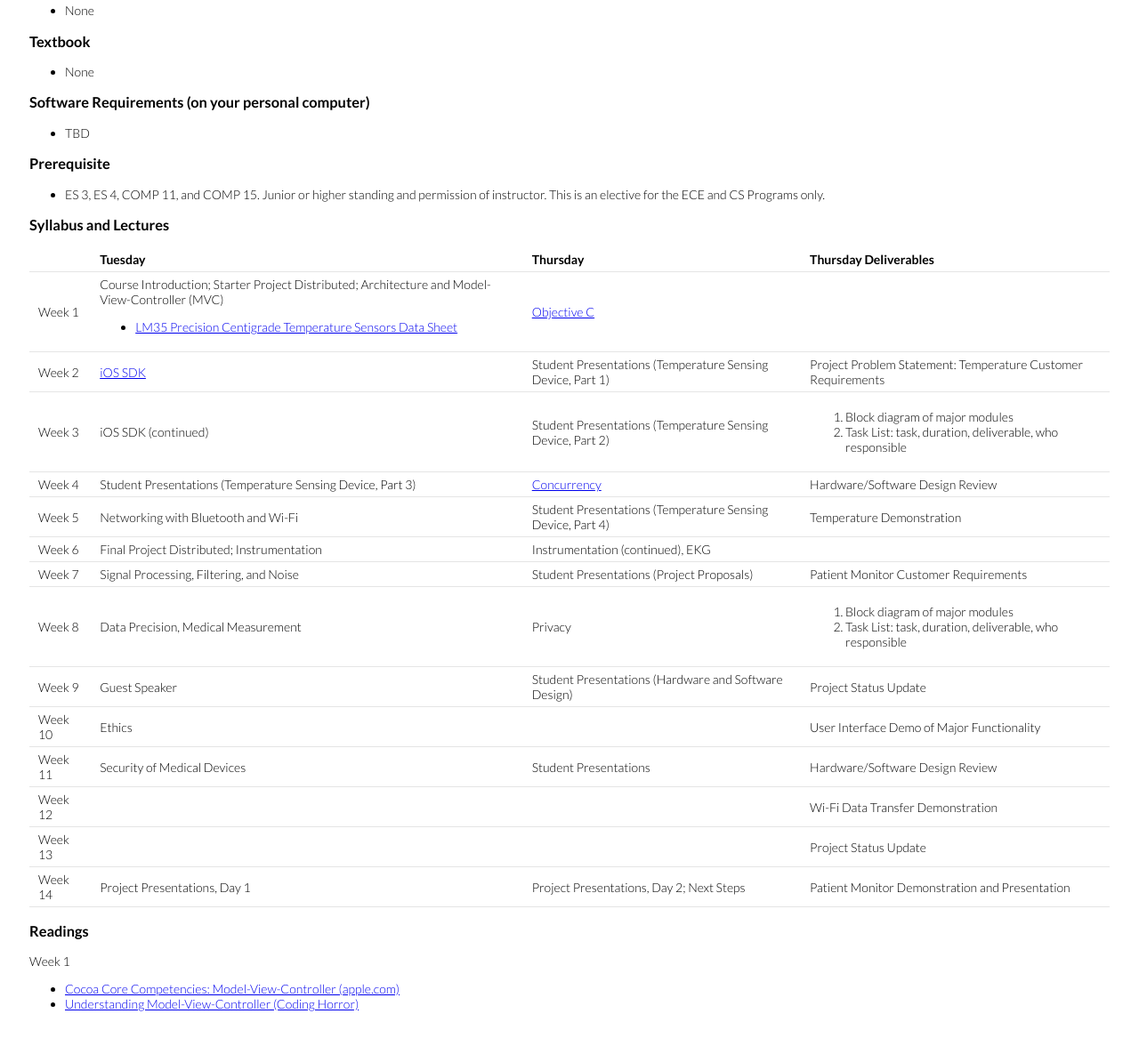
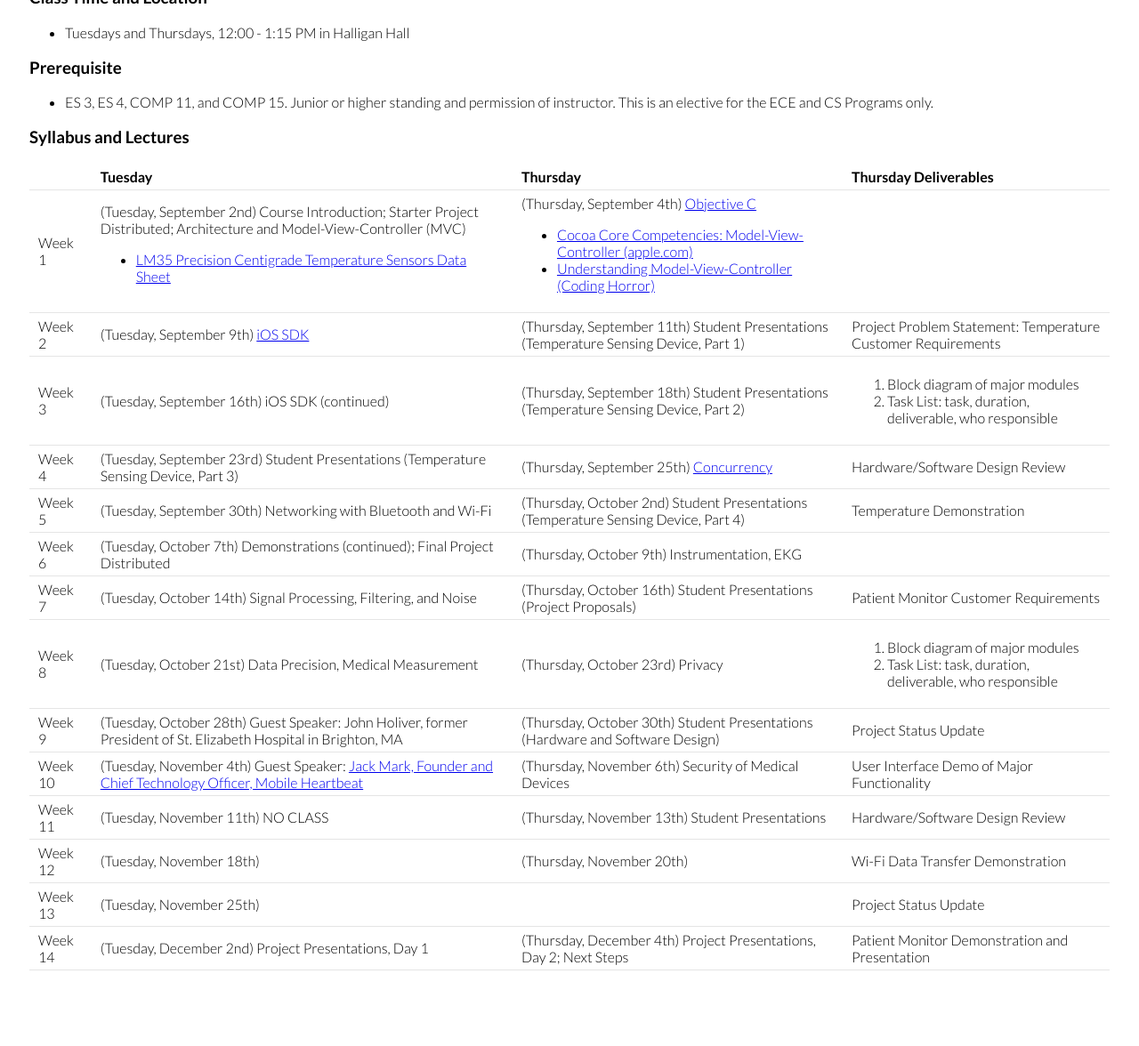
Before and after one commit to eangelica2014/MobileMedicalDevices, a plain HTML site: page index.html in a window 1280 px wide. Shown: the part 638-1814 px from the top of the page at 89% size. After the commit the page ends 1762 px from the top, so only its background shows below. Drawn offline with Linux system fonts and the light colour scheme.

Commit message:
Updated schedule

```diff
--- a/index.html
+++ b/index.html
@@ -37,21 +37,6 @@
 <li>Tuesdays and Thursdays, 12:00 - 1:15 PM in Halligan Hall</li>
 </ul>
 
-<h3>Teaching Assistant</h3>
-<ul>
-<li>None</li>
-</ul>
-
-<h3>Textbook</h3>
-<ul>
-<li>None</li>
-</ul>
-
-<h3>Software Requirements (on your personal computer)</h3>
-<ul>
-<li>TBD</li>
-</ul>
-
 <h3>Prerequisite</h3>
 <ul>
 <li>ES 3, ES 4, COMP 11, and COMP 15. Junior or higher standing and permission of instructor.  This is an elective for the ECE and CS Programs only.</li>
@@ -67,24 +52,29 @@
 <th>Thursday Deliverables</th>
 <tr>
 <td>Week 1</td>
-<td>Course Introduction; Starter Project Distributed; Architecture and Model-View-Controller (MVC)
+<td>(Tuesday, September 2nd) Course Introduction; Starter Project Distributed; Architecture and Model-View-Controller (MVC)
 <ul>
 	<li><a href="docs/lm35.pdf">LM35 Precision Centigrade Temperature Sensors Data Sheet</a></li>
 </ul>
 </td>
-<td><a href="https://github.com/tuftsdev/MobileMedicalDevices/tree/gh-pages/examples/objective-c">Objective C</a></td>
+<td>(Thursday, September 4th) <a href="https://github.com/tuftsdev/MobileMedicalDevices/tree/gh-pages/examples/objective-c">Objective C</a>
+<ul>
+	<li><a href="https://developer.apple.com/library/ios/documentation/general/conceptual/devpedia-cocoacore/MVC.html" target="_blank">Cocoa Core Competencies: Model-View-Controller (apple.com)</a></li>
+	<li><a href="http://blog.codinghorror.com/understanding-model-view-controller/" target="_blank">Understanding Model-View-Controller (Coding Horror)</a></li>
+</ul>
+</td>
 <td>&nbsp;</td>
 </tr>
 <tr>
 <td>Week 2</td>
-<td><a href="https://github.com/tuftsdev/MobileMedicalDevices/tree/gh-pages/examples/ios_basics">iOS SDK</a></td>
-<td>Student Presentations (Temperature Sensing Device, Part 1)</td>
+<td>(Tuesday, September 9th) <a href="https://github.com/tuftsdev/MobileMedicalDevices/tree/gh-pages/examples/ios_basics">iOS SDK</a></td>
+<td>(Thursday, September 11th) Student Presentations (Temperature Sensing Device, Part 1)</td>
 <td>Project Problem Statement: Temperature Customer Requirements</td>
 </tr>
 <tr>
 <td>Week 3</td>
-<td>iOS SDK (continued)</td>
-<td>Student Presentations (Temperature Sensing Device, Part 2)</td>
+<td>(Tuesday, September 16th) iOS SDK (continued)</td>
+<td>(Thursday, September 18th) Student Presentations (Temperature Sensing Device, Part 2)</td>
 <td>
 <ol>
 <li>Block diagram of major modules</li>
@@ -94,32 +84,32 @@
 </tr>
 <tr>
 <td>Week 4</td>
-<td>Student Presentations (Temperature Sensing Device, Part 3)</td>
-<td><a href="https://github.com/tuftsdev/MobileMedicalDevices/tree/gh-pages/examples/concurrency">Concurrency</a></td>
+<td>(Tuesday, September 23rd) Student Presentations (Temperature Sensing Device, Part 3)</td>
+<td>(Thursday, September 25th) <a href="https://github.com/tuftsdev/MobileMedicalDevices/tree/gh-pages/examples/concurrency">Concurrency</a></td>
 <td>Hardware/Software Design Review</td>
 </tr>
 <tr>
 <td>Week 5</td>
-<td>Networking with Bluetooth and Wi-Fi</td>
-<td>Student Presentations (Temperature Sensing Device, Part 4)</td>
+<td>(Tuesday, September 30th) Networking with Bluetooth and Wi-Fi</td>
+<td>(Thursday, October 2nd) Student Presentations (Temperature Sensing Device, Part 4)</td>
 <td>Temperature Demonstration</td>
 </tr>
 <tr>
 <td>Week 6</td>
-<td>Final Project Distributed; Instrumentation</td>
-<td>Instrumentation (continued), EKG</td>
+<td>(Tuesday, October 7th) Demonstrations (continued); Final Project Distributed</td>
+<td>(Thursday, October 9th) Instrumentation, EKG</td>
 <td>&nbsp;</td>
 </tr>
 <tr>
 <td>Week 7</td>
-<td>Signal Processing, Filtering, and Noise</td>
-<td>Student Presentations (Project Proposals)</td>
+<td>(Tuesday, October 14th) Signal Processing, Filtering, and Noise</td>
+<td>(Thursday, October 16th) Student Presentations (Project Proposals)</td>
 <td>Patient Monitor Customer Requirements</td>
 </tr>
 <tr>
 <td>Week 8</td>
-<td>Data Precision, Medical Measurement</td>
-<td>Privacy</td>
+<td>(Tuesday, October 21st) Data Precision, Medical Measurement</td>
+<td>(Thursday, October 23rd) Privacy</td>
 <td>
 <ol>
 <li>Block diagram of major modules</li>
@@ -129,48 +119,42 @@
 </tr>
 <tr>
 <td>Week 9</td>
-<td>Guest Speaker</td>
-<td>Student Presentations (Hardware and Software Design)</td>
+<td>(Tuesday, October 28th) Guest Speaker: John Holiver, former President of St. Elizabeth Hospital in Brighton, MA</td>
+<td>(Thursday, October 30th) Student Presentations (Hardware and Software Design)</td>
 <td>Project Status Update</td>
 </tr>
 <tr>
 <td>Week 10</td>
-<td>Ethics</td>
-<td>&nbsp;</td>
+<td>(Tuesday, November 4th) Guest Speaker: <a href="http://mobileheartbeat.com/" target="_blank">Jack Mark,  Founder and Chief Technology Officer, Mobile Heartbeat</a></td>
+<td>(Thursday, November 6th) Security of Medical Devices</td>
 <td>User Interface Demo of Major Functionality</td>
 </tr>
 <tr>
 <td>Week 11</td>
-<td>Security of Medical Devices</td>
-<td>Student Presentations</td>
+<td>(Tuesday, November 11th) NO CLASS</td>
+<td>(Thursday, November 13th) Student Presentations</td>
 <td>Hardware/Software Design Review</td>
 </tr>
 <tr>
 <td>Week 12</td>
-<td>&nbsp;</td>
-<td>&nbsp;</td>
+<td>(Tuesday, November 18th)</td>
+<td>(Thursday, November 20th)</td>
 <td>Wi-Fi Data Transfer Demonstration</td>
 </tr>
 <tr>
 <td>Week 13</td>
-<td>&nbsp;</td>
+<td>(Tuesday, November 25th)</td>
 <td>&nbsp;</td>
 <td>Project Status Update</td>
 </tr>
 <tr>
 <td>Week 14</td>
-<td>Project Presentations, Day 1</td>
-<td>Project Presentations, Day 2; Next Steps</td>
+<td>(Tuesday, December 2nd) Project Presentations, Day 1</td>
+<td>(Thursday, December 4th) Project Presentations, Day 2; Next Steps</td>
 <td>Patient Monitor Demonstration and Presentation</td>
 </tr>
 </table>
 
-<h3>Readings</h3>
-<p>Week 1</p>
-<ul>
-	<li><a href="https://developer.apple.com/library/ios/documentation/general/conceptual/devpedia-cocoacore/MVC.html" target="_blank">Cocoa Core Competencies: Model-View-Controller (apple.com)</a></li>
-	<li><a href="http://blog.codinghorror.com/understanding-model-view-controller/" target="_blank">Understanding Model-View-Controller (Coding Horror)</a></li>
-</ul>
 </div>
 
 </body>
--- a/stylesheets/screen.css
+++ b/stylesheets/screen.css
@@ -2,7 +2,7 @@
 
 body {
   padding: 25px;
-  font: 14px Lato, "Helvetica Neue", Helvetica, Arial, sans-serif;
+  font: 16px Lato, "Helvetica Neue", Helvetica, Arial, sans-serif;
   color: #000;
 }
 
```
